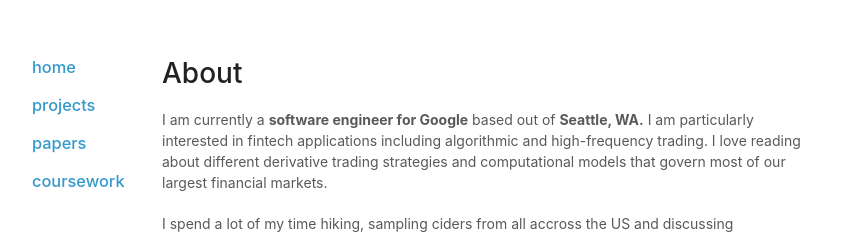
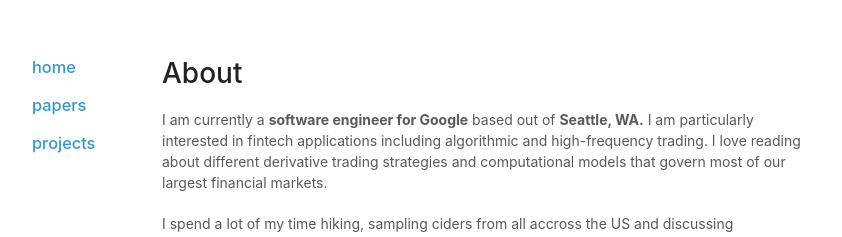
Before and after one commit to abhaydalmia/abhaydalmia.github.io, a plain HTML site: page index.html in a window 1280 px wide. Shown: the top 237 px of the page, without its empty margins (218-1060 px from the left). Drawn offline with Linux system fonts and the light colour scheme.

Commit message:
Update index.html

```diff
--- a/index.html
+++ b/index.html
@@ -16,11 +16,8 @@
     <div class="wrapper">
       <header>
         <h3 class="view"><a class="one" href="index.html">home</a></h3>
+        <h3 class="view"><a class="one" href="papers.html">papers</a></h3>
         <h3 class="view"><a class="one" href="projects.html">projects</a></h3>
-        <h3 class="view"><a class="one" href="papers.html">papers</a></h3>
-        <h3 class="view"><a class="one" href="coursework.html">coursework</a></h3>
-
-
       </header>
       <section>
         <h1>About</h1>
```
